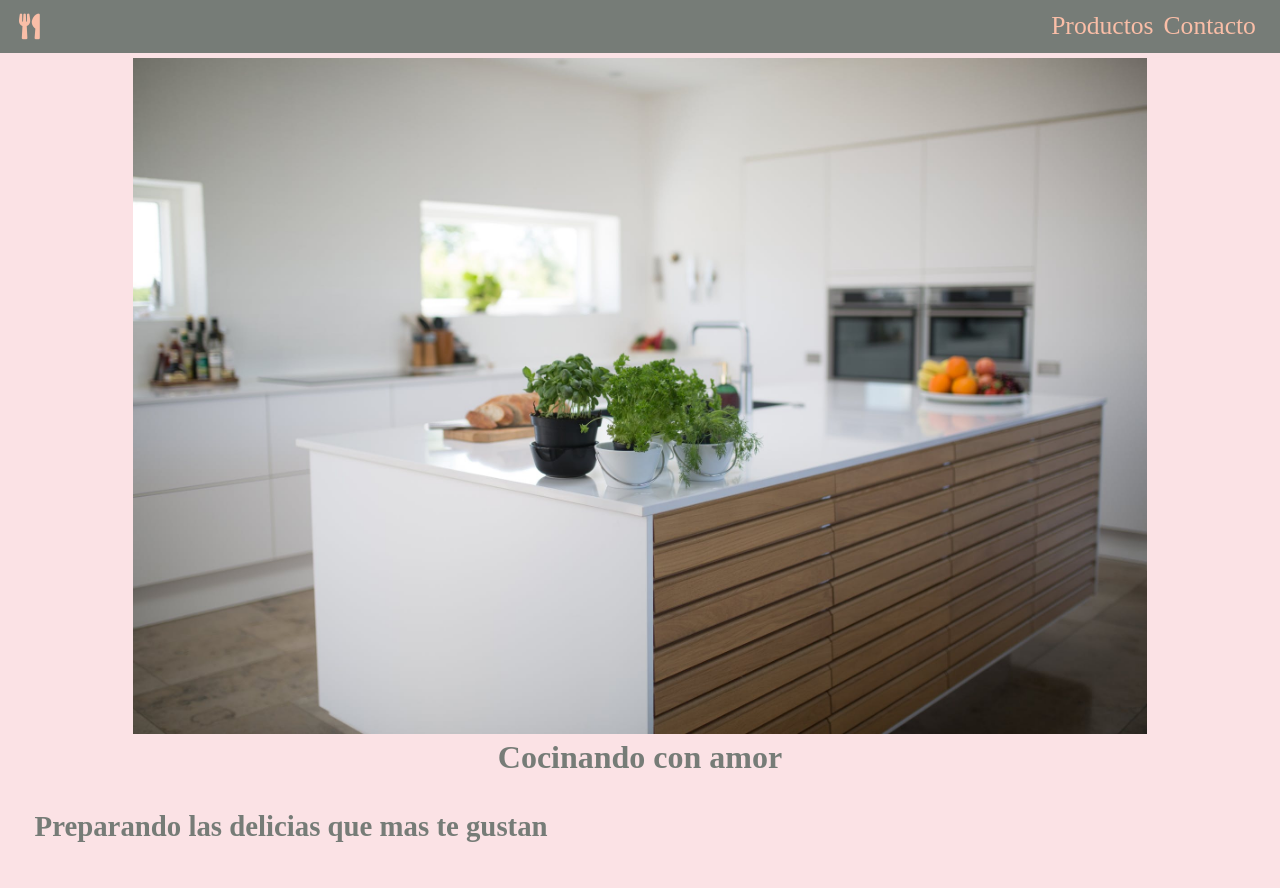
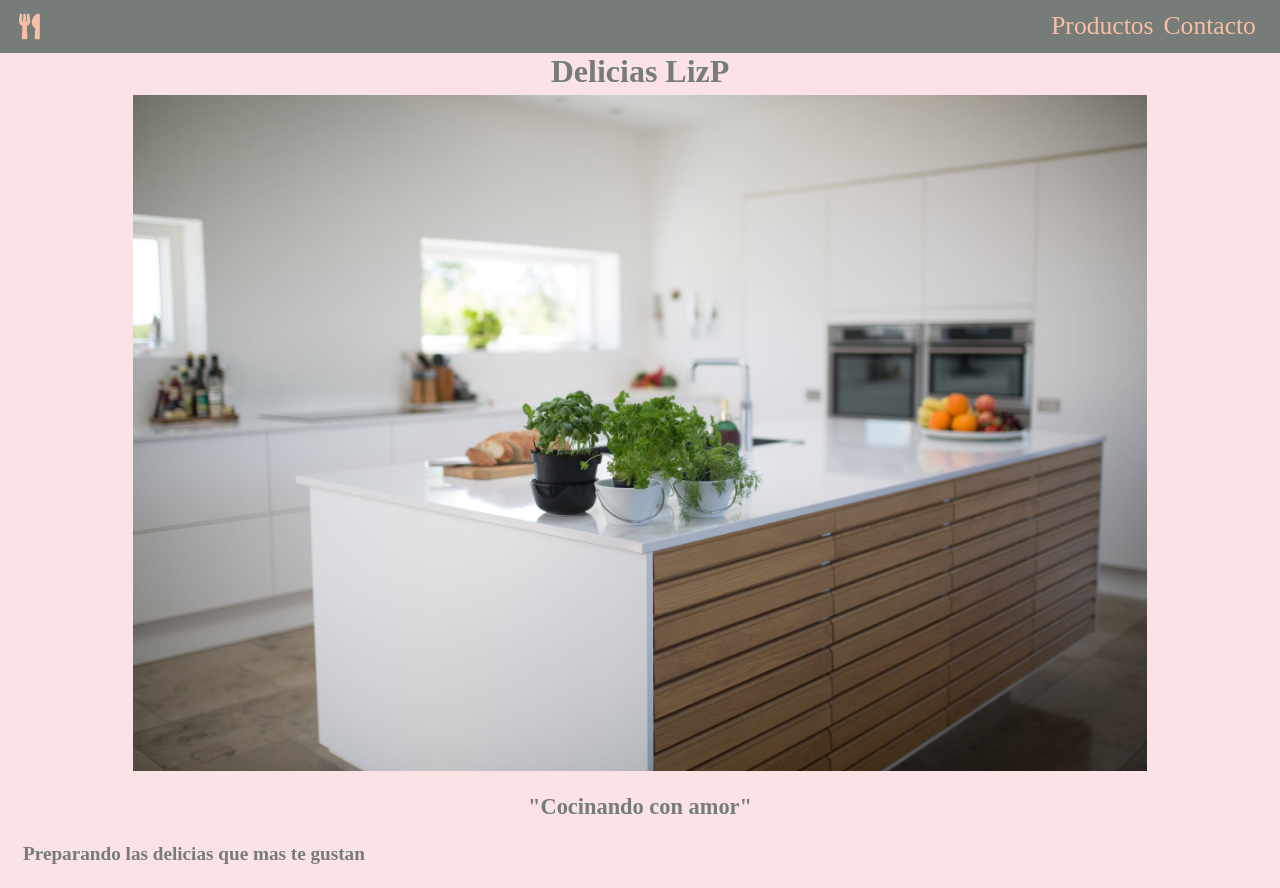
Before and after one commit to matiaslera/delicias, a plain HTML site: page index.html in a window 1280 px wide. Shown: the top 888 px of the page. Drawn offline with Linux system fonts and the light colour scheme.

Commit message:
correciones de subtitulo y comentario

```diff
--- a/css/index.css
+++ b/css/index.css
@@ -48,23 +48,33 @@ a:-webkit-any-link {
 .cuerpo{
     display: flex;
     justify-content: center;
+    flex-direction: column;
 }
 .foto_central{
     display: flex;
     width: 80%;
     padding: 5px;
+    align-self: center;
+    justify-content: center;
 }
-.comentario{
+.titulo{
     display: flex;
     justify-content: center;
     font-weight: bold;
     font-size: 2rem;
     color: var(--color_cuatro);
 }
+.comentario{
+    display: flex;
+    justify-content: center;
+    font-weight: bold;
+    font-size: 1.4rem;
+    color: var(--color_cuatro);
+}
 
 /*Productos para mostrar*/
 .subtitulo{
-    font-size: 1.8em;
+    font-size: 1.2em;
     font-weight: bold;
     margin: 1.2em;
     color: var(--color_cuatro);
@@ -90,8 +100,8 @@ a:-webkit-any-link {
     border: 2px double var(--color_cuatro);
 }
 .foto{
-     width: 80%;
-    height: 30%;
+    width: 80%;
+    height: 20%;
     align-self: center;
     padding: 2px;
 }
--- a/index.html
+++ b/index.html
@@ -16,10 +16,11 @@
         </div>
     </header>
     <section class="cuerpo">
+        <div class="titulo">Delicias LizP</div>
         <img src="./imag/cocina.jpeg" alt="" class="foto_central"> <br>
     </section>
     <div class="comentario">
-        Cocinando con amor
+        "Cocinando con amor"
     </div>
     <article>
         <div class="subtitulo">Preparando las delicias que mas te gustan</div>
@@ -50,7 +51,7 @@
                         <div class="descripcion">Preparamos pastaflora de batata y membrillo</div>
                 </div>
             <div class="prod">
-                    <div class="nombre">Y muchas cosas mas</div>
+                    <div class="nombre">Otros</div>
                     <img src="./imag/mas.jpeg" alt="" class="foto">
                     <div class="descripcion">Todo lo que no debe faltar para tu cumpleaños</div>
                     </div>
@@ -62,7 +63,7 @@
             <div class="datos_con">
             <div class="contacto"><i class="fas fa-user"></i> Paola Liz</div>
             <div class="contacto"><i class="fab fa-whatsapp"></i> Telefono: 1539421062 </div>
-            <div class="contacto"><i class="fas fa-map-marker-alt"></i>Zona norte y a su alredores</div>
+            <div class="contacto"><i class="fas fa-map-marker-alt"></i>Zona norte y a su alrededores</div>
             <img src="./imag/pedido.jpeg" alt="" class="pedido">
         </div>
         </div>
```
